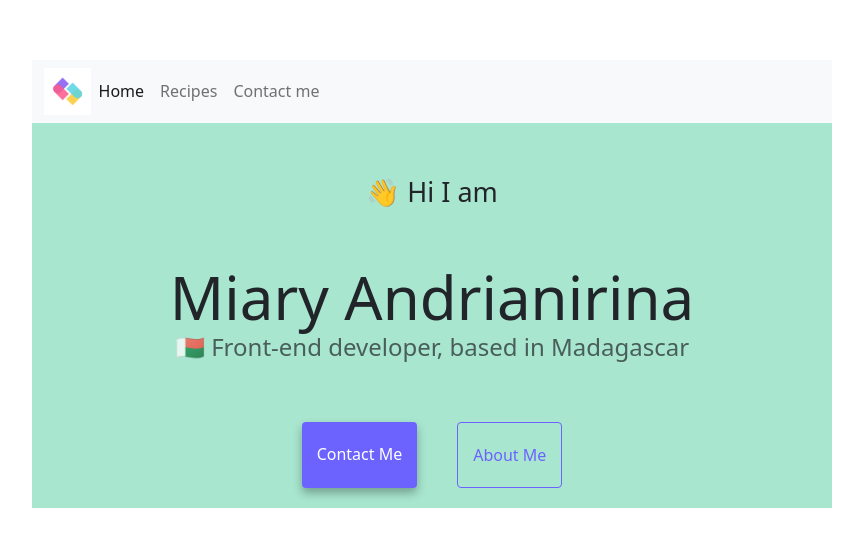
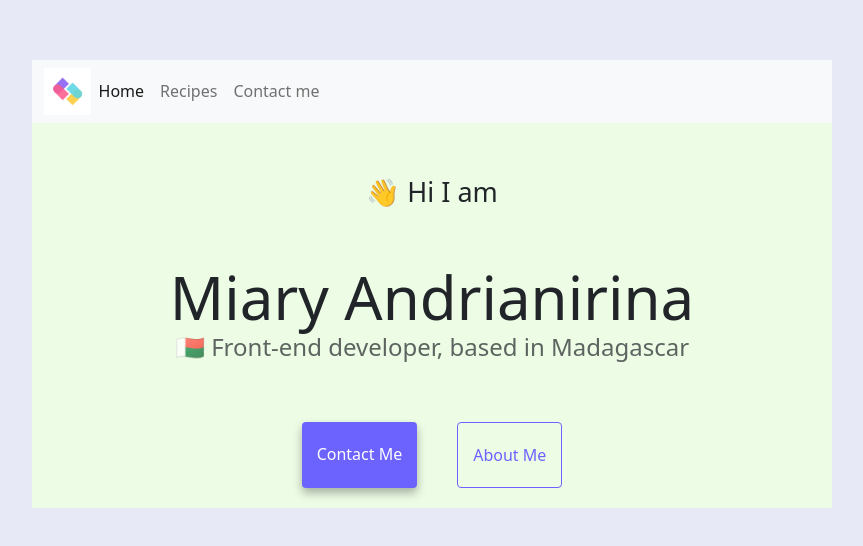
Before and after one commit to MiaryAndrianirina/final-project-responsive, a plain HTML site: page index.html in a window 1280 px wide. Shown: the whole page, without its empty margins (208-1071 px from the left). Drawn offline with nearby package versions, Linux system fonts and the light colour scheme.

Commit message:
Changed the background color

```diff
--- a/src/style.css
+++ b/src/style.css
@@ -7,6 +7,7 @@
 body {
   margin: 60px auto;
   max-width: 800px;
+  background: #e7eaf6;
 }
 
 h1,
@@ -97,7 +98,7 @@ p {
 }
 
 .homepage {
-  background: #a8e6cf;
+  background: #edfce5;
 }
 .contact-page {
   background-color: #ffd3b6;
```
